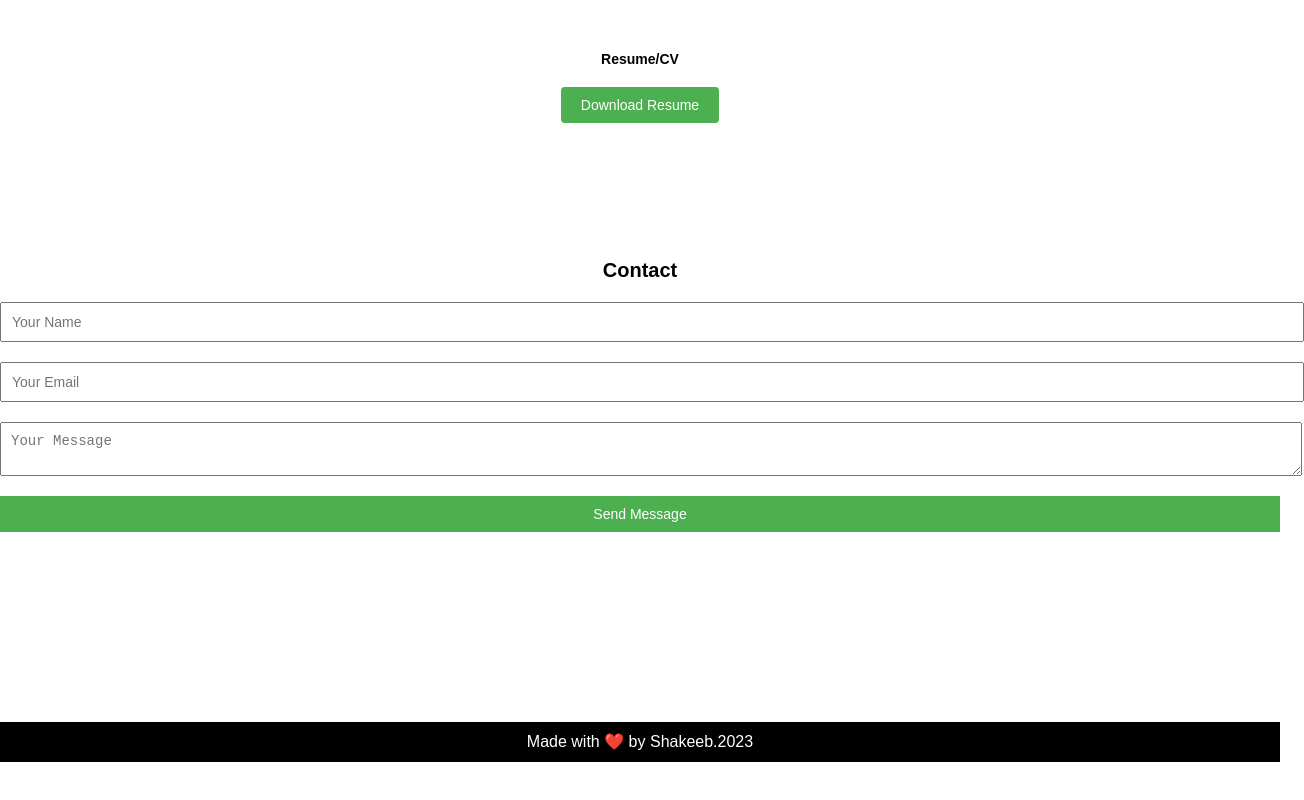
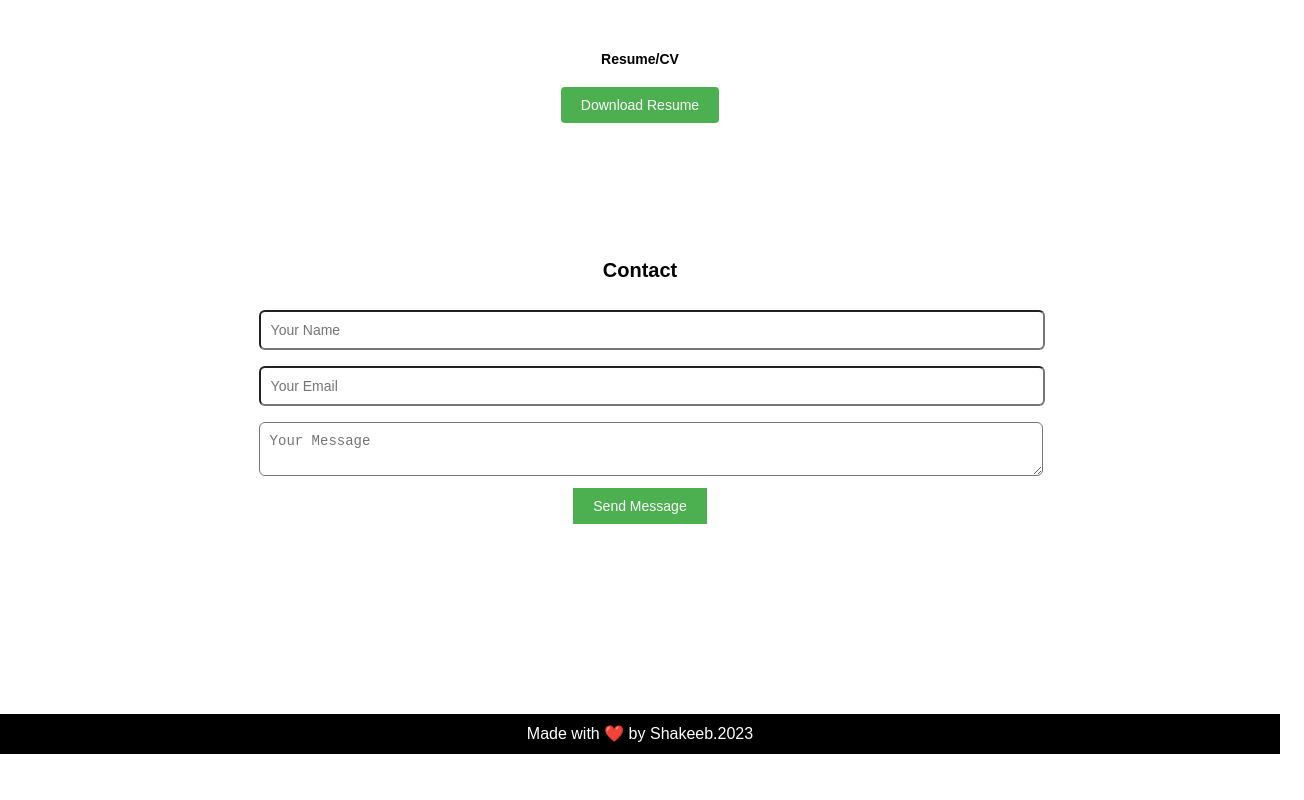
Before and after one commit to tlepatience/Portfolio, a website: page index.html in a window 1280 px wide. Shown: the part 2492-3292 px from the top of the page, 1304 px wide, since content can reach past the window. Drawn offline with Linux system fonts and the light colour scheme.

Commit message:
Add files via upload

```diff
--- a/style.css
+++ b/style.css
@@ -281,17 +281,24 @@ header p {
     margin: 10px 0;
   }
 
-  .contact form {
-    grid-template-columns: 1fr;
+  #contact-form {
+    /* grid-template-columns: 1fr; */
     max-width: 100%;
-    margin: 0 auto;
+    margin: 0 30px;
+    display:inline-block;
+
+
   }
-}
+  #contact-form input, textarea{
+    margin: 8px 0;
+    border-radius: 6px;
+  }
 
-@media screen and (max-width: 480px) {
+
+/* @media screen and (max-width: 480px) {
   .portfolio .project h3 {
     font-size: 18px;
-  }
+  } */
 
   .project-box {
     justify-content: center;
```
